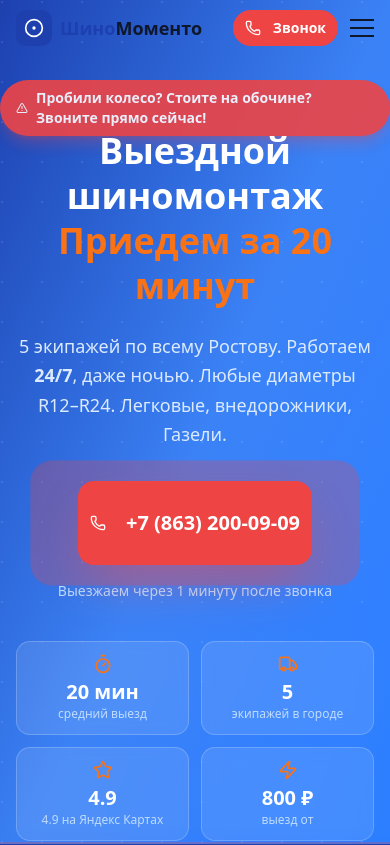
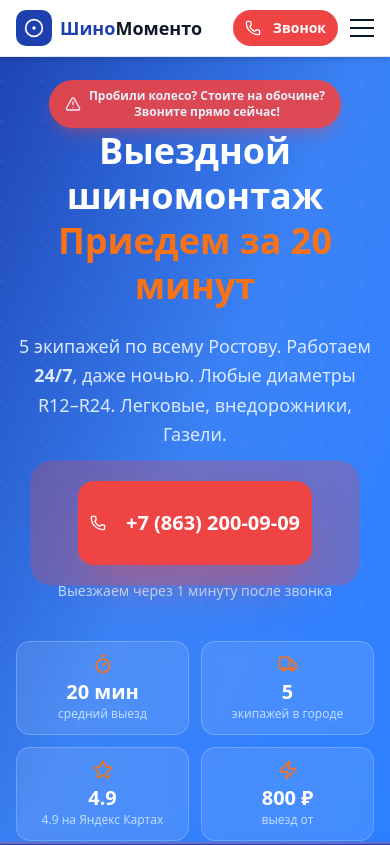
Before and after one commit to petrpstepanov-svg/shino-rnd, a Next.js app: page / in a window 390 px wide. Shown: the top 845 px of the page. Built offline with nearby package versions, Linux system fonts and the light colour scheme.

Commit message:
UI fixes: always-white header, smooth section transitions, mobile badge fix

```diff
--- a/src/app/page.tsx
+++ b/src/app/page.tsx
@@ -133,14 +133,7 @@ function StickyCallBar() {
 
 /* ─────────── Navigation ─────────── */
 function Nav() {
-  const [scrolled, setScrolled] = useState(false);
   const [menuOpen, setMenuOpen] = useState(false);
-
-  useEffect(() => {
-    const handle = () => setScrolled(window.scrollY > 40);
-    window.addEventListener("scroll", handle, { passive: true });
-    return () => window.removeEventListener("scroll", handle);
-  }, []);
 
   const scrollTo = (id: string) => {
     document.getElementById(id)?.scrollIntoView({ behavior: "smooth" });
@@ -148,13 +141,7 @@ function Nav() {
   };
 
   return (
-    <nav
-      className={`fixed top-0 left-0 right-0 z-50 transition-all duration-300 ${
-        scrolled
-          ? "bg-white/95 backdrop-blur-xl shadow-lg border-b"
-          : "bg-transparent"
-      }`}
-    >
+    <nav className="fixed top-0 left-0 right-0 z-50 bg-white shadow-md border-b transition-all duration-300">
       <div className="max-w-7xl mx-auto px-4 sm:px-6 flex items-center justify-between h-14 sm:h-16">
         <div className="flex items-center gap-2">
           <div className="w-9 h-9 rounded-lg bg-brand flex items-center justify-center">
@@ -272,7 +259,7 @@ function HeroSection() {
   return (
     <section
       id="hero"
-      className="relative min-h-screen flex items-center overflow-hidden bg-gradient-to-br from-brand via-brand-light to-blue-500"
+      className="relative min-h-screen flex items-center overflow-hidden bg-gradient-to-br from-brand via-brand-light to-blue-500 rounded-b-[2rem] sm:rounded-b-[3rem]"
     >
       {/* Background pattern */}
       <div className="absolute inset-0 opacity-10">
@@ -286,11 +273,11 @@ function HeroSection() {
       </div>
 
       {/* Urgent badge */}
-      <div className="absolute top-20 left-0 right-0 flex justify-center z-10">
+      <div className="absolute top-20 left-0 right-0 flex justify-center z-10 px-4">
         <Reveal>
-          <div className="bg-emergency text-white px-4 py-2 rounded-full text-sm font-bold flex items-center gap-2 emergency-pulse shadow-lg shadow-emergency/30">
-            <AlertTriangle className="w-4 h-4" />
-            Пробили колесо? Стоите на обочине? Звоните прямо сейчас!
+          <div className="bg-emergency text-white px-4 py-2 rounded-full text-xs sm:text-sm font-bold flex items-center gap-2 emergency-pulse shadow-lg shadow-emergency/30 text-center justify-center">
+            <AlertTriangle className="w-4 h-4 flex-shrink-0" />
+            <span>Пробили колесо? Стоите на обочине?<br className="sm:hidden" /> Звоните прямо сейчас!</span>
           </div>
         </Reveal>
       </div>
@@ -803,7 +790,7 @@ function PricesSection() {
 /* ─────────── Trust / Why Us ─────────── */
 function TrustSection() {
   return (
-    <section className="py-16 sm:py-20 bg-brand text-white relative overflow-hidden">
+    <section className="py-16 sm:py-20 bg-brand text-white relative overflow-hidden rounded-[2rem] sm:rounded-[3rem] my-6 sm:my-10 mx-2 sm:mx-4 shadow-2xl shadow-brand/20">
       <div className="absolute inset-0 opacity-10">
         <div
           className="absolute inset-0"
@@ -962,7 +949,7 @@ function FAQSection() {
 /* ─────────── Final CTA ─────────── */
 function FinalCTA() {
   return (
-    <section className="py-16 sm:py-24 bg-gradient-to-br from-emergency to-red-700 text-white relative overflow-hidden">
+    <section className="py-16 sm:py-24 bg-gradient-to-br from-emergency to-red-700 text-white relative overflow-hidden rounded-t-[2rem] sm:rounded-t-[3rem]">
       <div className="absolute inset-0 opacity-10">
         <div
           className="absolute inset-0"
@@ -1012,7 +999,7 @@ function FinalCTA() {
 /* ─────────── Footer ─────────── */
 function Footer() {
   return (
-    <footer className="bg-slate-900 text-slate-400 py-8">
+    <footer className="bg-slate-900 text-slate-400 py-8 rounded-t-[1.5rem] sm:rounded-t-[2rem]">
       <div className="max-w-6xl mx-auto px-4 sm:px-6">
         <div className="flex flex-col sm:flex-row items-center justify-between gap-4">
           <div className="flex items-center gap-2">
```
